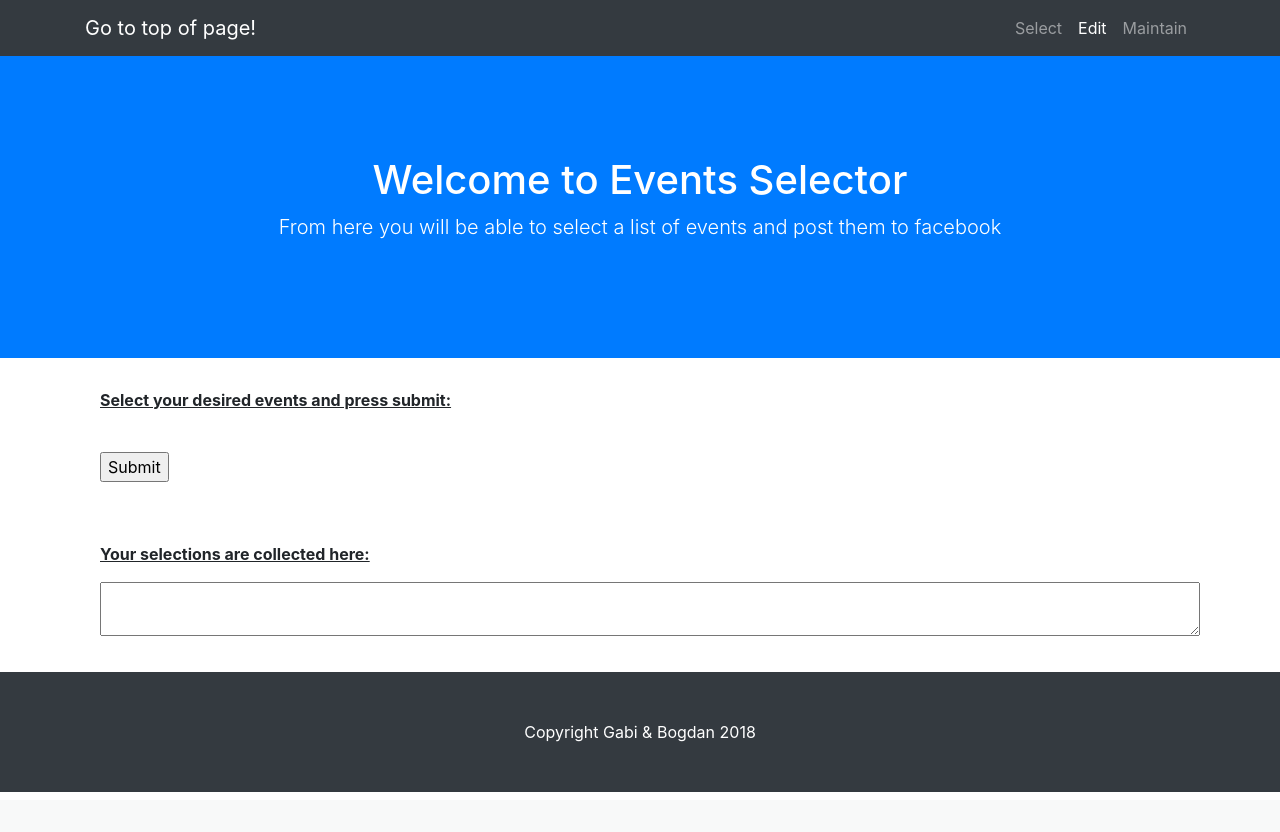
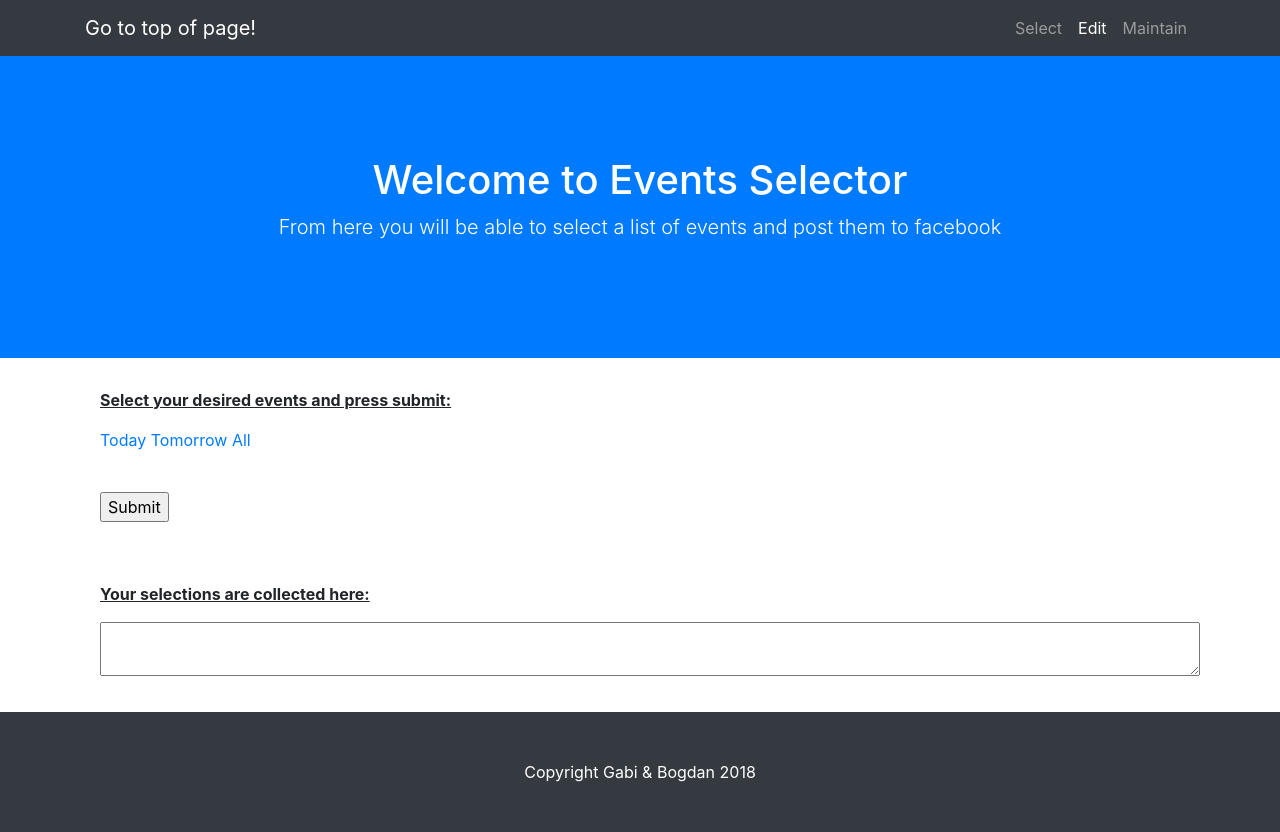
Before and after one commit to ViBogdan/Selenium-web-scrape-with-Python, a Flask app: page / in a window 1280 px wide. Before the commit the page ends 792 px from the top, so only its background shows below. Run offline with Flask 2, Linux system fonts and the light colour scheme; data that the repository does not hold is empty; some libraries are stand-ins or nearby versions.

Commit message:
Added basic date filtering

```diff
--- a/app.py
+++ b/app.py
@@ -1,11 +1,36 @@
+import datetime
+
 from flask import render_template
+from sqlalchemy import func, or_
+
 from manifest_cultural import app, db
 from manifest_cultural.models import Event
 
 
-@app.route("/")
-def index():
-    events = db.session.query(Event)
+@app.route("/", defaults={'when': None})
+@app.route("/<when>")
+def index(when):
+    if when == 'today':
+        today = datetime.date.today()
+        events = db.session.query(Event).filter(
+            or_(
+                func.DATE(Event.start_date) == today,
+                func.DATE(Event.first_date) == today,
+                func.DATE(Event.second_date) == today,
+                )
+        )
+    elif when == 'tomorrow':
+        tomorrow = datetime.date.today() + datetime.timedelta(days=1)
+        events = db.session.query(Event).filter(
+            or_(
+                func.DATE(Event.start_date) == tomorrow,
+                func.DATE(Event.first_date) == tomorrow,
+                func.DATE(Event.second_date) == tomorrow,
+            )
+        )
+    else:
+        events = db.session.query(Event)
+
     return render_template('index.html', events=events)
 
 
--- a/manifest_cultural/templates/index.html
+++ b/manifest_cultural/templates/index.html
@@ -82,6 +82,9 @@
     <section id="select">
       <div class="main-container">
         <p><b><u>Select your desired events and press submit: </u></b></p>
+        <p>
+        <a href="/today">Today  </a><a href="/tomorrow">Tomorrow  </a><a href="/">All</a>
+        </p>
         <form action="javascript:void(0);" onSubmit="getCheckedBoxes(this) &
              autosize(document.getElementById('edit-area'));" method="post">
 
```
